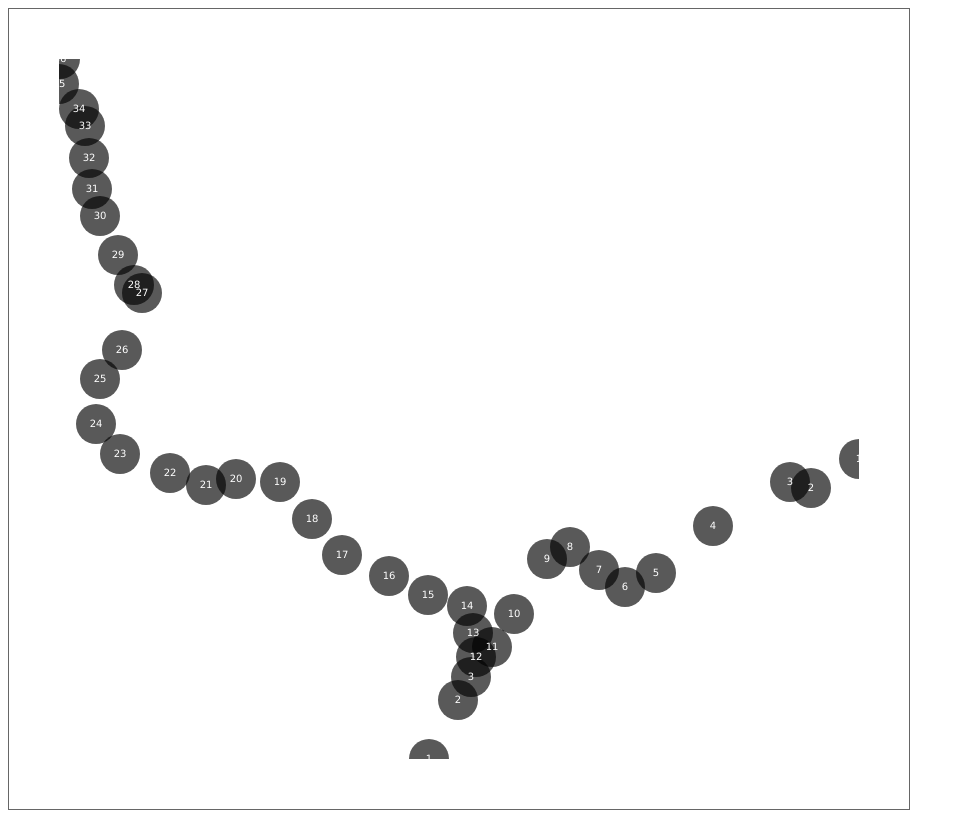
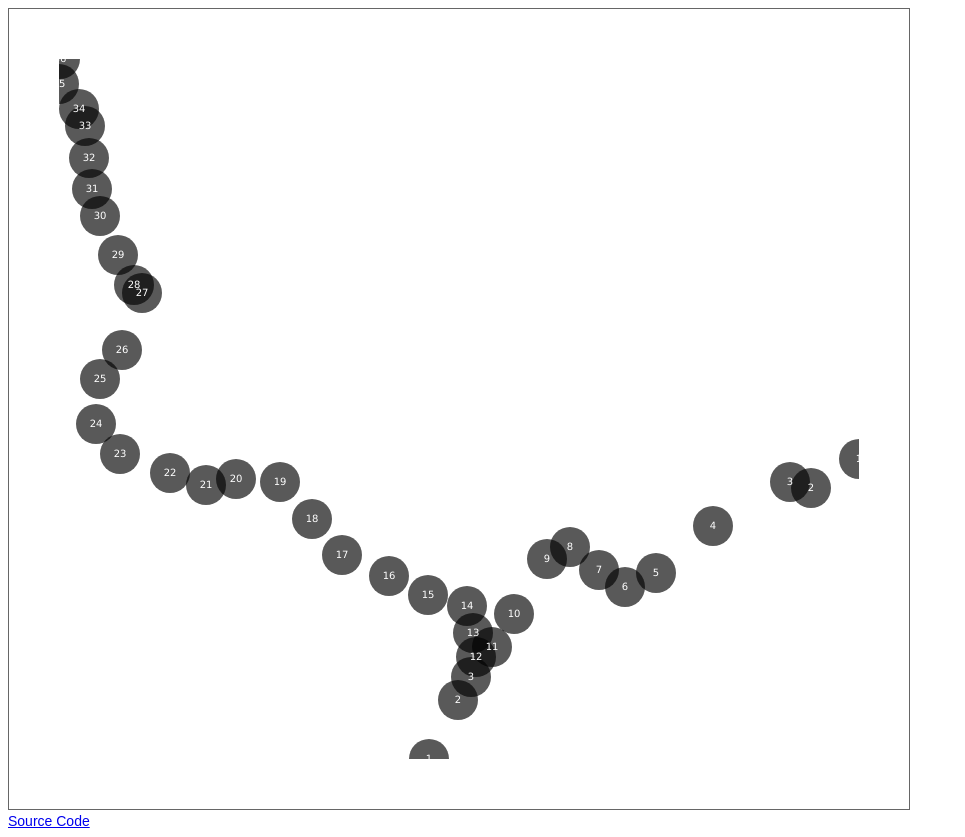
Before and after one commit to Shanfan/mbta-plot, a plain HTML site: page index.html in a window 1280 px wide. Shown: the whole page, without its empty margins (0-965 px from the left). Drawn offline with nearby package versions, Linux system fonts and the light colour scheme.

Commit message:
add link to source and readme

```diff
--- a/index.html
+++ b/index.html
@@ -114,5 +114,7 @@
         });
 
         </script>
+        <br>
+        <a href="https://github.com/Shanfan/mbta-plot">Source Code</a>
     </body>
 </html>
```
Also changed, not shown: 1 other file.
